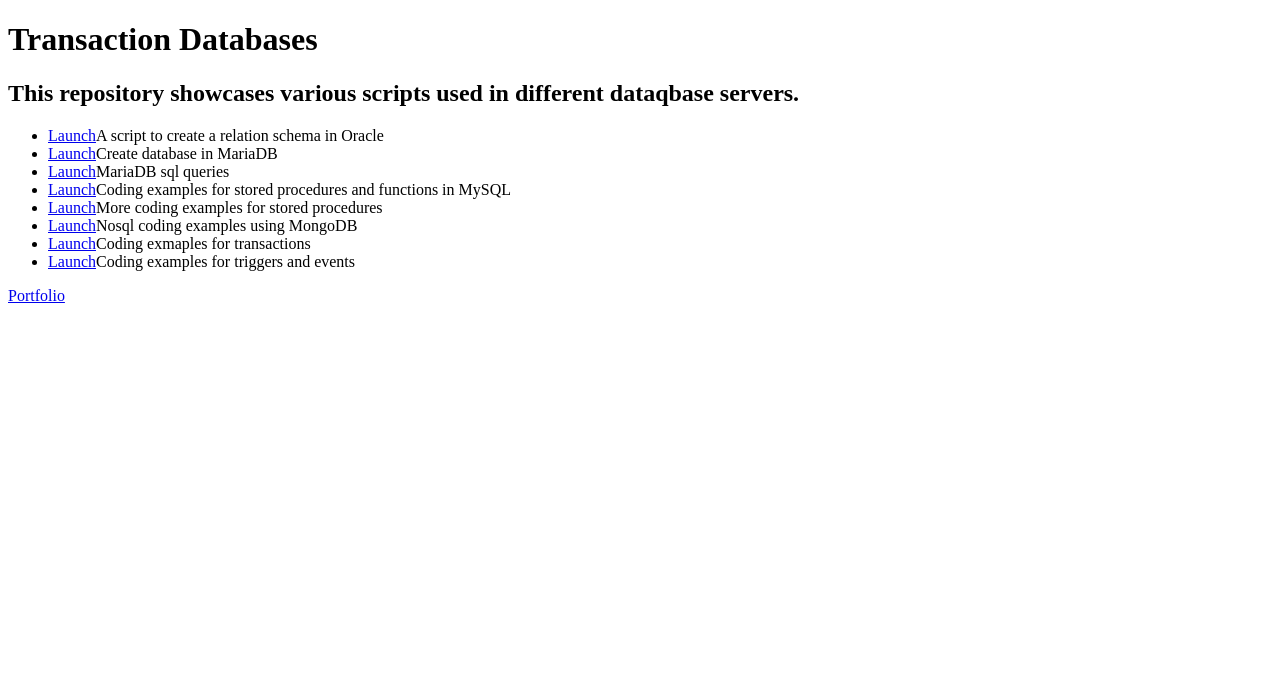
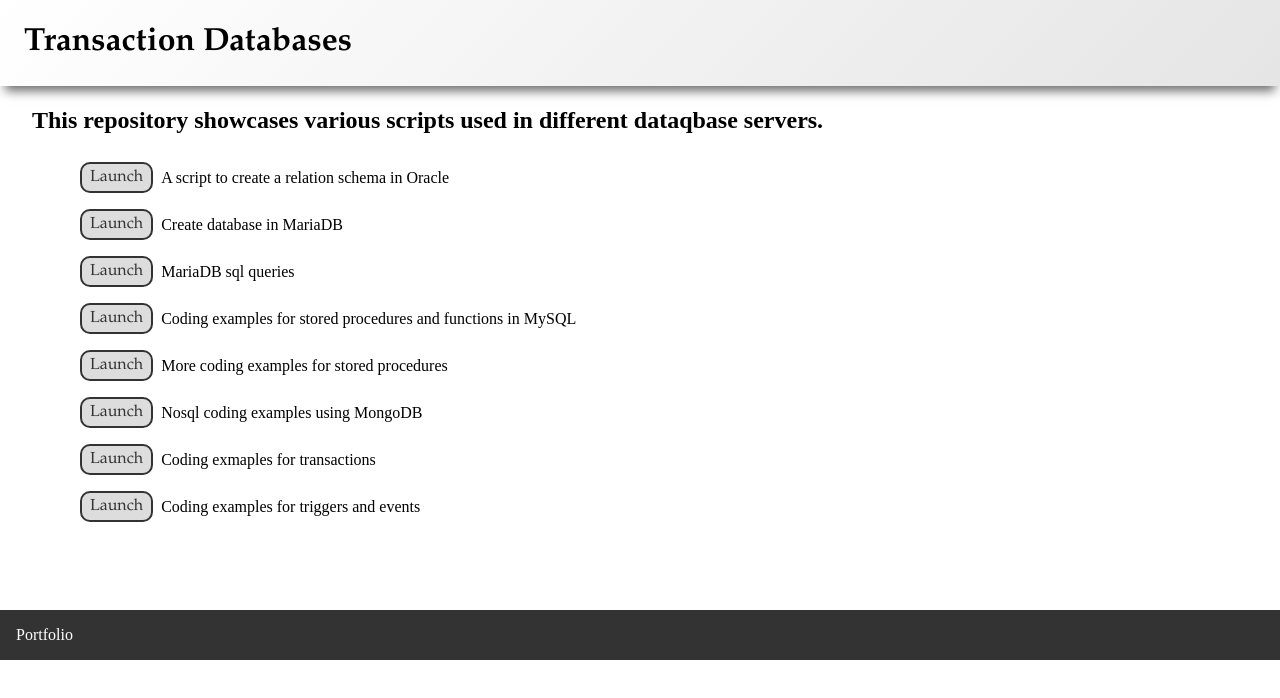
Before and after one commit to phmaa/scripts, a plain HTML site: page index.html in a window 1280 px wide. Drawn offline with Linux system fonts and the light colour scheme.

Commit message:
list template

```diff
--- /dev/null
+++ b/css/style.css
@@ -0,0 +1,66 @@
+* {
+  box-sizing: border-box;
+}
+
+body {
+  margin: 0;
+}
+
+html {
+  font: 17x/1.5 Verdana, Arial, Helvetica, sans-serif;
+}
+
+header {
+  background-color: /* Permalink - use to edit and share this gradient: https://colorzilla.com/gradient-editor/#ffffff+0,e5e5e5+100;White+3D */
+  background: #ffffff; /* Old browsers */
+  background: -moz-linear-gradient(-45deg,  #ffffff 0%, #e5e5e5 100%); /* FF3.6-15 */
+  background: -webkit-linear-gradient(-45deg,  #ffffff 0%,#e5e5e5 100%); /* Chrome10-25,Safari5.1-6 */
+  background: linear-gradient(135deg,  #ffffff 0%,#e5e5e5 100%); /* W3C, IE10+, FF16+, Chrome26+, Opera12+, Safari7+ */
+  filter: progid:DXImageTransform.Microsoft.gradient( startColorstr='#ffffff', endColorstr='#e5e5e5',GradientType=1 ); /* IE6-9 fallback on horizontal gradient */
+  box-shadow: 0 10px 10px -5px #6e6e6e;
+  font-family: 'Palatino Linotype', 'Book Antiqua', serif;
+}
+
+h1 {
+  margin-top: 0;
+  padding: 1.5rem;
+}
+
+main {
+  padding: 0 2rem;
+  margin: 0 auto 0;
+}
+
+ul {
+  list-style: none;
+  margin-bottom: 5rem;
+}
+
+li {
+  align-items: center;
+  display: grid;
+  grid-template-columns: auto 1fr;
+  grid-gap: .5rem;
+  padding: .5rem;
+}
+
+li a {
+  background-color: #ddd;
+  border: 2px solid #333;
+  border-radius: 10px;
+  color: #333;
+  font-family: 'Palatino Linotype';
+  padding: .25rem .5rem;
+  text-decoration: none;
+}
+
+footer {
+  background-color: #333;
+  margin-bottom: 0;
+  padding: 1rem;
+}
+
+footer a {
+  text-decoration: none;
+  color: #fff;
+}
--- a/index.html
+++ b/index.html
@@ -4,7 +4,7 @@
     <meta charset="utf-8">
     <title>Scripts</title>
     <meta name="viewport" content="width=device-width, initial-scale=1">
-    <link href="css/project.css" rel="stylesheet">
+    <link href="css/style.css" rel="stylesheet">
   </head>
   <body>
     <header>
@@ -13,14 +13,14 @@
     <main>
       <h2>This repository showcases various scripts used in different dataqbase servers.</h2>
       <ul>
-        <li><a href="./codes/library.sql">Launch</a>A script to create a relation schema in Oracle</li>
-        <li><a href="./codes/create_SFRC.sql">Launch</a>Create database in MariaDB</li>
-        <li><a href="./codes/SFRC.sql">Launch</a>MariaDB sql queries</li>
-        <li><a href="./codes/functions.sql">Launch</a>Coding examples for stored procedures and functions in MySQL</li>
-        <li><a href="./codes/procedures.sql">Launch</a>More coding examples for stored procedures</li>
-        <li><a href="./codes/sql_vs_nosql.sql">Launch</a>Nosql coding examples using MongoDB</li>
-        <li><a href="./codes/transactions.sql">Launch</a>Coding exmaples for transactions</li>
-        <li><a href="./codes/triggers.sql">Launch</a>Coding examples for triggers and events</li>
+        <li><a href="./codes/library.sql">Launch</a> A script to create a relation schema in Oracle</li>
+        <li><a href="./codes/create_SFRC.sql">Launch</a> Create database in MariaDB</li>
+        <li><a href="./codes/SFRC.sql">Launch</a> MariaDB sql queries</li>
+        <li><a href="./codes/functions.sql">Launch</a> Coding examples for stored procedures and functions in MySQL</li>
+        <li><a href="./codes/procedures.sql">Launch</a> More coding examples for stored procedures</li>
+        <li><a href="./codes/sql_vs_nosql.sql">Launch</a> Nosql coding examples using MongoDB</li>
+        <li><a href="./codes/transactions.sql">Launch</a> Coding exmaples for transactions</li>
+        <li><a href="./codes/triggers.sql">Launch</a> Coding examples for triggers and events</li>
       </ul>
     </main>
     <footer>
```
